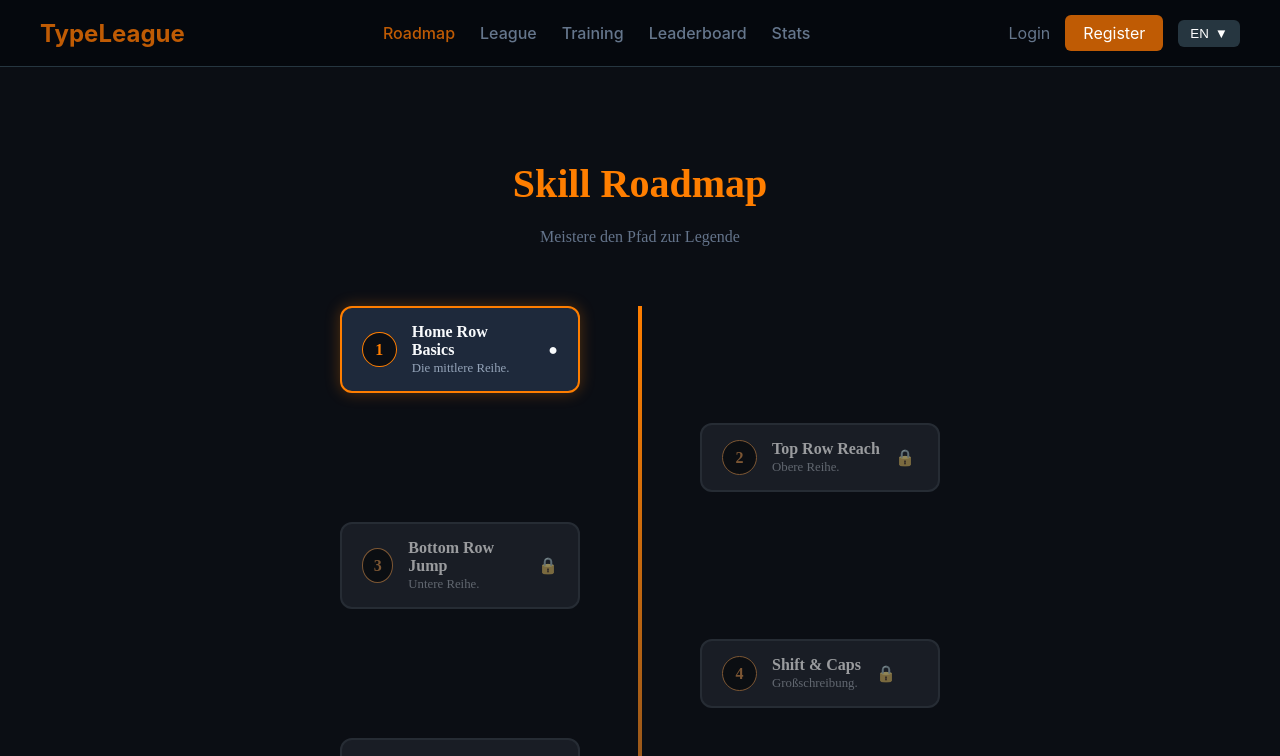
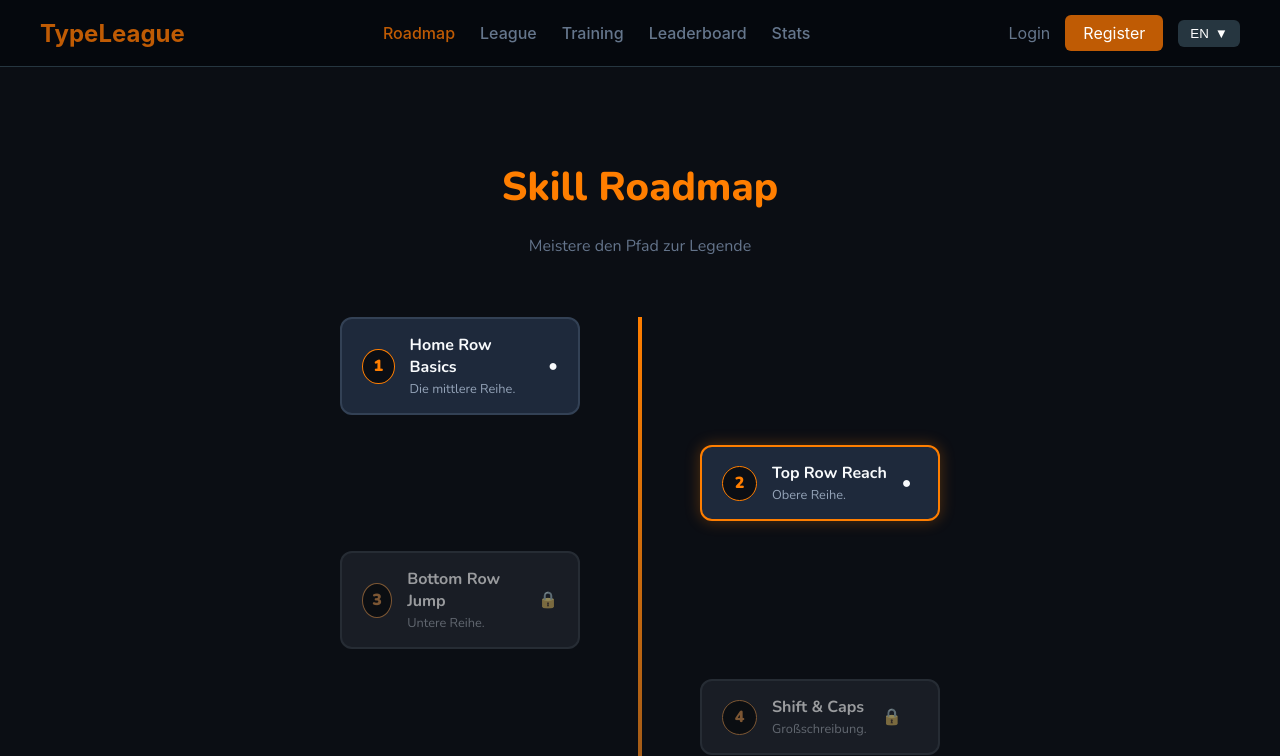
Before and after one commit to Jan-ops-ops/TypeLeague, a Vue app in the folder TypeLeague/: page /roadmap in a window 1280 px wide. Shown: the top 756 px of the page. Built offline with nearby package versions, Linux system fonts and the light colour scheme.

Commit message:
Jans Arbeit: Roadmap fertigstellen

```diff
--- a/TypeLeague/src/components/RoadmapPage.vue
+++ b/TypeLeague/src/components/RoadmapPage.vue
@@ -4,8 +4,8 @@ import { useRouter } from 'vue-router';
 const router = useRouter();
 
 const levels = ref([
-  { id: 1, title: 'Home Row Basics', desc: 'Die mittlere Reihe.', status: 'current' },
-  { id: 2, title: 'Top Row Reach', desc: 'Obere Reihe.', status: 'locked' },
+  { id: 1, title: 'Home Row Basics', desc: 'Die mittlere Reihe.', status: 'done' },
+  { id: 2, title: 'Top Row Reach', desc: 'Obere Reihe.', status: 'current' },
   { id: 3, title: 'Bottom Row Jump', desc: 'Untere Reihe.', status: 'locked' },
   { id: 4, title: 'Shift & Caps', desc: 'Großschreibung.', status: 'locked' },
   { id: 5, title: '50 WPM Barrier', desc: 'Speed Training.', status: 'locked' },
@@ -23,7 +23,10 @@ function gotolevel(event: MouseEvent, level: any) {
     setTimeout(() => el.classList.remove('shake-it'), 400);
     return;
   }
-  router.push(`/Roadmaptyping/${level.id}`);
+  router.push({
+    path: '/Roadmaptyping',
+    state: { id: level.id }
+  });
 }
 </script>
 
@@ -58,7 +61,12 @@ function gotolevel(event: MouseEvent, level: any) {
 </template>
 
 <style scoped>
+
+@import url('https://fonts.googleapis.com/css2?family=Nunito:ital,wght@0,200..1000;1,200..1000&display=swap');
+
 .roadmap-container {
+
+  font-family: 'Nunito', sans-serif;
   background-color: #0b0e14;
   min-height: 100vh;
   padding: 60px 20px;
@@ -68,8 +76,18 @@ function gotolevel(event: MouseEvent, level: any) {
   color: #f8fafc;
 }
 
-.title { color: #ff7e00; font-size: 2.5rem; margin-bottom: 5px; }
-.subtitle { color: #64748b; margin-bottom: 60px; }
+.title {
+  color: #ff7e00;
+  font-size: 2.5rem;
+  margin-bottom: 5px;
+  font-weight: 800;
+}
+
+.subtitle {
+  color: #64748b;
+  margin-bottom: 60px;
+  font-weight: 400;
+}
 
 .vertical-path {
   position: relative;
@@ -79,7 +97,6 @@ function gotolevel(event: MouseEvent, level: any) {
   flex-direction: column;
   gap: 30px;
 }
-
 
 .vertical-path::before {
   content: '';
@@ -100,7 +117,6 @@ function gotolevel(event: MouseEvent, level: any) {
   position: relative;
 }
 
-
 .level-step.left { justify-content: flex-start; }
 .level-step.right { justify-content: flex-end; }
 
@@ -117,15 +133,8 @@ function gotolevel(event: MouseEvent, level: any) {
   transition: all 0.3s ease;
 }
 
-
-.level-step.left .level-card::after { right: -40px; transform: translateX(50%); }
-.level-step.right .level-card::after { left: -40px; transform: translateX(-50%); }
-
-
 .level-step.current .level-card { border-color: #ff7e00; box-shadow: 0 0 15px rgba(255, 126, 0, 0.3); }
-.level-step.current .level-card::after { background: #ff7e00; }
 .level-step.locked { opacity: 0.6; filter: grayscale(0.5); cursor: not-allowed; }
-
 
 .level-card:not(.locked):hover {
   transform: scale(1.05);
@@ -141,13 +150,21 @@ function gotolevel(event: MouseEvent, level: any) {
   display: flex;
   align-items: center;
   justify-content: center;
-  font-weight: bold;
+  font-weight: 900; /* Extra fett für die Nummer */
   border: 1px solid #ff7e00;
 }
 
-.level-content h3 { font-size: 1rem; margin: 0; }
-.level-content p { font-size: 0.8rem; color: #94a3b8; margin: 2px 0 0; }
-
+.level-content h3 {
+  font-size: 1rem;
+  margin: 0;
+  font-weight: 700;
+}
+.level-content p {
+  font-size: 0.8rem;
+  color: #94a3b8;
+  margin: 2px 0 0;
+  font-weight: 400;
+}
 
 @keyframes shake {
   0%, 100% { transform: translateX(0); }
```
